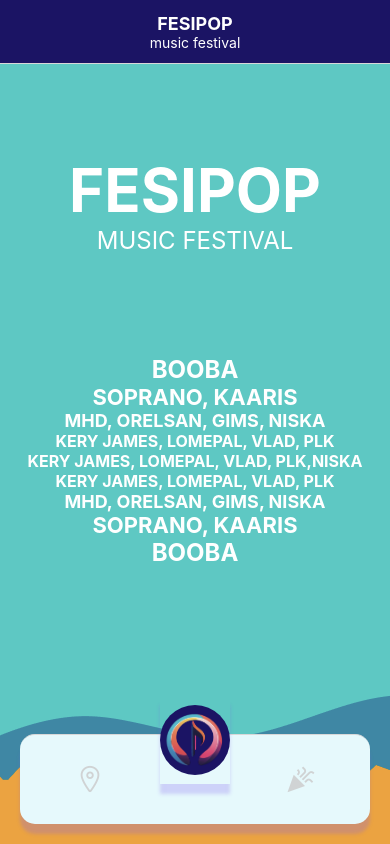
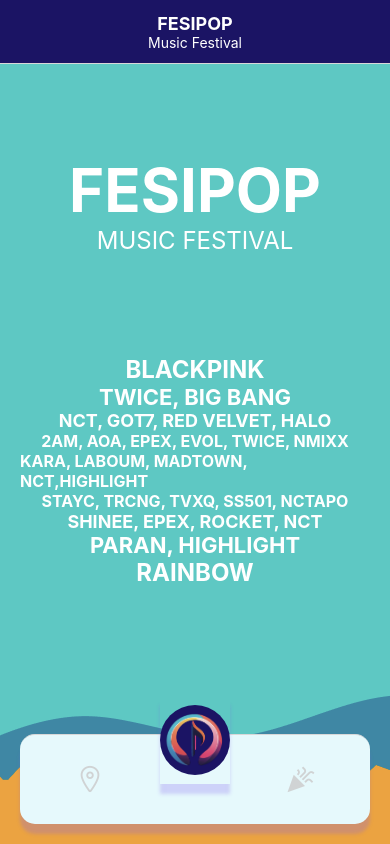
Before and after one commit to Thomasdelecluse/NFS-Mobile, a React Native app: screen /Home in a window 390 px wide. Built offline with nearby package versions, Linux system fonts and the light colour scheme.

Commit message:
feat: kpop name home page

```diff
--- a/component/BottomTabNavigator.js
+++ b/component/BottomTabNavigator.js
@@ -23,7 +23,7 @@
 const HeaderTitle = () => (
     <View style={styles.headerTitleContainer}>
         <Text style={styles.headerTitleText}>FESIPOP</Text>
-        <Text style={styles.headerSubtitleText}>music festival</Text>
+        <Text style={styles.headerSubtitleText}>Music Festival</Text>
     </View>
 );
 
--- a/pages/HomeScreen.js
+++ b/pages/HomeScreen.js
@@ -8,15 +8,15 @@
             <ScrollView contentContainerStyle={styles.contentContainer}>
                 <Text style={styles.mainTitle}>FESIPOP</Text>
                 <Text style={styles.subtitle}>MUSIC FESTIVAL</Text>
-                <Text style={styles.lineText}>BOOBA</Text>
-                <Text style={styles.lineTextSmall}>SOPRANO, KAARIS</Text>
-                <Text style={styles.lineTextSmaller}>MHD, ORELSAN, GIMS, NISKA</Text>
-                <Text style={styles.lineTextTiny}>KERY JAMES, LOMEPAL, VLAD, PLK</Text>
-                <Text style={styles.lineTextTiny}>KERY JAMES, LOMEPAL, VLAD, PLK,NISKA</Text>
-                <Text style={styles.lineTextTiny}>KERY JAMES, LOMEPAL, VLAD, PLK</Text>
-                <Text style={styles.lineTextSmaller}>MHD, ORELSAN, GIMS, NISKA</Text>
-                <Text style={styles.lineTextSmall}>SOPRANO, KAARIS</Text>
-                <Text style={styles.lineText}>BOOBA</Text>
+                <Text style={styles.lineText}>BLACKPINK</Text>
+                <Text style={styles.lineTextSmall}>TWICE, BIG BANG</Text>
+                <Text style={styles.lineTextSmaller}>NCT, GOT7, RED VELVET, HALO</Text>
+                <Text style={styles.lineTextTiny}>2AM, AOA, EPEX, EVOL, TWICE, NMIXX</Text>
+                <Text style={styles.lineTextTiny}>KARA, LABOUM, MADTOWN, NCT,HIGHLIGHT</Text>
+                <Text style={styles.lineTextTiny}>STAYC, TRCNG, TVXQ, SS501, NCTAPO</Text>
+                <Text style={styles.lineTextSmaller}>SHINEE, EPEX, ROCKET, NCT</Text>
+                <Text style={styles.lineTextSmall}>PARAN, HIGHLIGHT</Text>
+                <Text style={styles.lineText}>RAINBOW</Text>
                 {/* Continue d'ajouter du texte si nécessaire */}
             </ScrollView>
         </ImageBackground>
```
